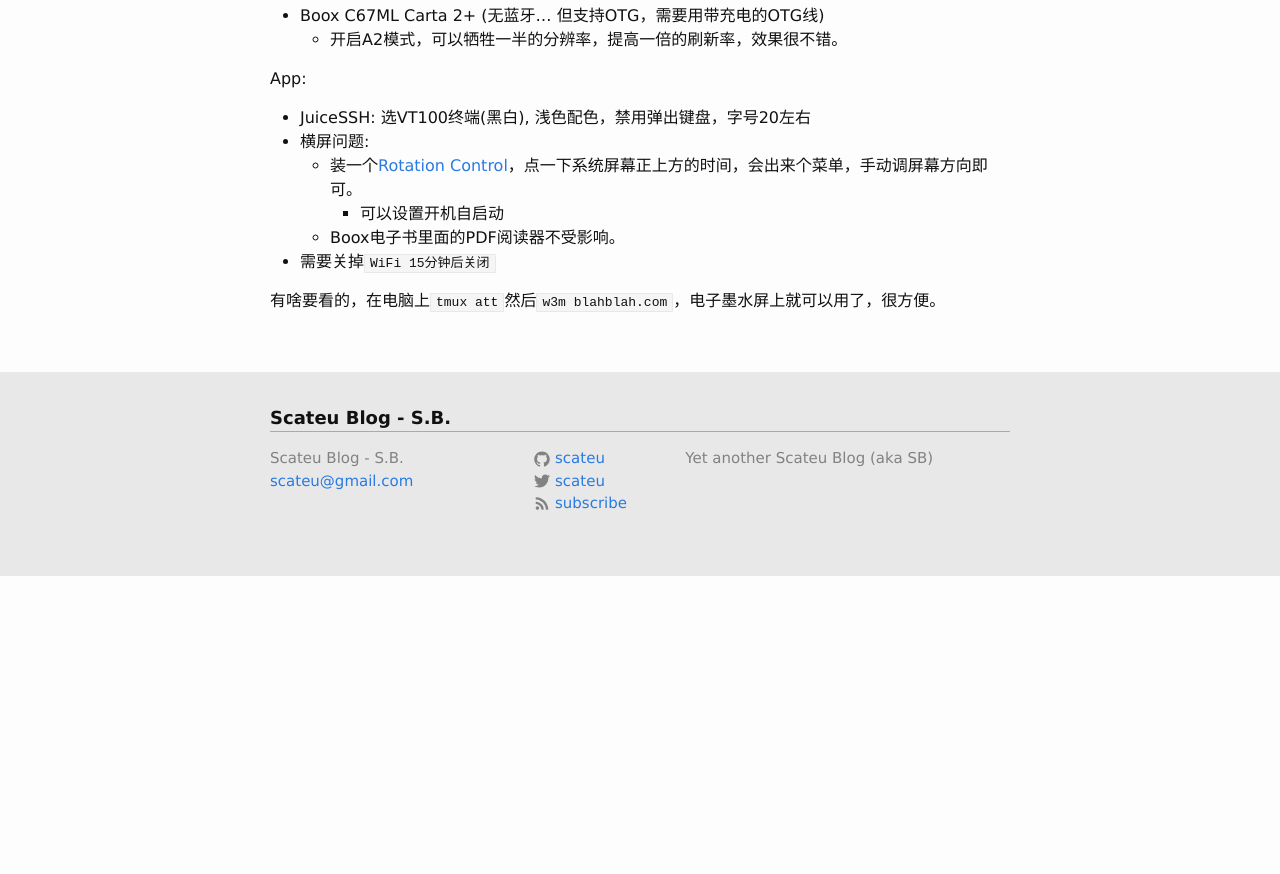
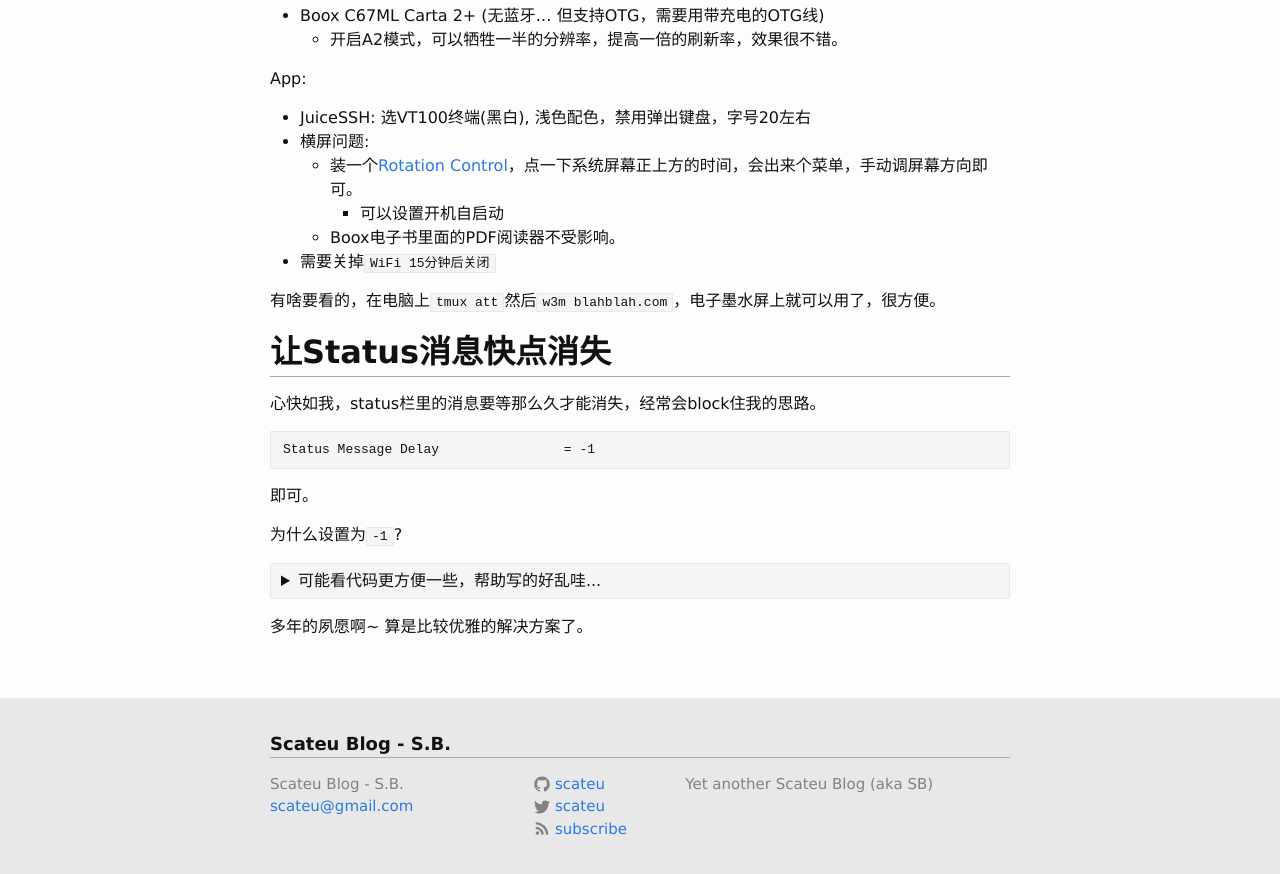
Before and after one commit to scateu/scateu.github.io, a Jekyll site: the page built from _posts/2015-08-23-alpine.md, in a window 1280 px wide and 900 px high, scrolled down 9185 px. Shown: the top 874 px of the window. Built offline with Jekyll 4.4.1, drawn with Linux system fonts in a browser that asks for light colours; nearby versions of some CDN libraries; comment, search, counter and statistics services are not loaded; before the commit the page ends 9760 px from its top, so only the background shows below that.

Commit message:
Wed Jun 27 01:09:12 CST 2018

````diff
--- a/_posts/2015-08-23-alpine.md
+++ b/_posts/2015-08-23-alpine.md
@@ -608,3 +608,60 @@
  - 需要关掉`WiFi 15分钟后关闭`
 
 有啥要看的，在电脑上`tmux att`然后`w3m blahblah.com`，电子墨水屏上就可以用了，很方便。
+
+
+## 让Status消息快点消失
+
+心快如我，status栏里的消息要等那么久才能消失，经常会block住我的思路。
+
+```
+Status Message Delay                = -1
+```
+
+即可。
+
+为什么设置为`-1`?
+
+<details markdown="1"><summary>
+可能看代码更方便一些，帮助写的好乱哇...
+</summary>
+
+```c
+alpine/status.c
+
+void
+q_status_message(int flags, int min_time, int max_time, char *message)
+{
+    SMQ_T *new, *q;
+    char  *clean_msg;
+    size_t mlen;
+
+    status_message_lock();
+
+    /*
+     * If there is already a message queued and
+     * new message is just informational, discard it.
+     */
+    if(flags & SM_INFO && new_info_msg_need_not_be_queued()){
+        status_message_unlock();
+        return;
+    }
+
+    /*
+     * By convention, we have min_time equal to zero in messages which we
+     * think are not as important, so-called comfort messages. We have
+     * min_time >= 3 for messages which we think the user should see for
+     * sure. Some users don't like to wait so we've provided a way for them
+     * to live on the edge.
+     *    status_msg_delay == -1  => min time == MIN(0, min_time)
+     *    status_msg_delay == -2  => min time == MIN(1, min_time)
+     *    status_msg_delay == -3  => min time == MIN(2, min_time)
+     *    ...
+     */
+    if(ps_global->status_msg_delay < 0)
+      min_time = MIN(-1 - ps_global->status_msg_delay, min_time);
+
+```
+</details>
+
+多年的夙愿啊~ 算是比较优雅的解决方案了。
````
